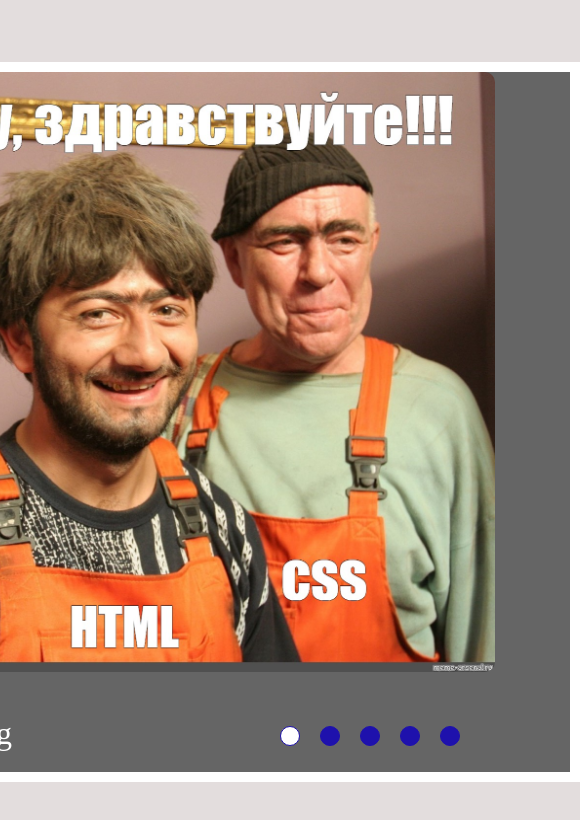
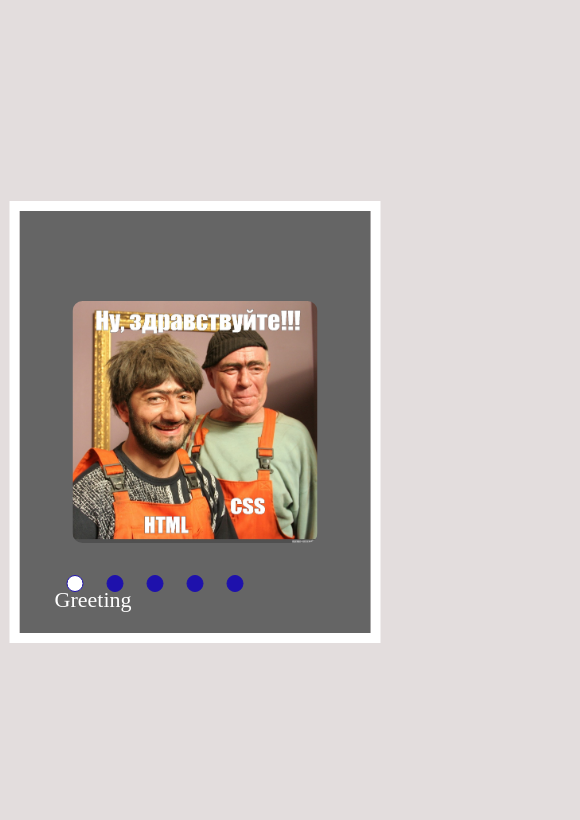
Before and after one commit to AlexK547/cssMemeSlider, a plain HTML site: page cssMemeSlider/index.html in a window 390 px wide. Shown: the whole page, 580 px wide, since content can reach past the window. Drawn offline with Linux system fonts and the light colour scheme.

Commit message:
feat: add adaptive for mobile (Sun, Sep 15, 2024 09:42:29 AM)

```diff
--- a/cssMemeSlider/styles.css
+++ b/cssMemeSlider/styles.css
@@ -42,15 +42,15 @@ input {
     display: flex;
     flex-direction: column;
     align-items: center;
+    justify-content: center;
 }
 .slider__card img {
-    width: 600px;
-    height: 600px;
+    width: 70%;
     border-radius: 10px;
 }
 .slider__card p {
     position: absolute;
-    left: 80px;
+    left: 10%;
     bottom: 20px;
     color: #fff;
     font-size: 32px;
@@ -70,8 +70,8 @@ input {
     justify-content: center;
 }
 .nav__bar-item {
-    height: 18px;
-    width: 18px;
+    height: 15px;
+    width: 15px;
     margin: 6px;
     cursor: pointer;
     background-color: #1e11ac;
@@ -79,8 +79,24 @@ input {
     border-radius: 50%;
     transition: all 0.5s ease;
 }
-.nav__bar:hover > .nav__bar-item {
-    background-color: #c6c5c5;
+@media not all and (hover: none) {
+    .nav__bar:hover > .nav__bar-item {
+        background-color: #c6c5c5;
+    }
+}
+@media only screen and (max-width: 767px) {
+    .slider {
+        width: 90%;
+        height: 50%;
+    }
+    .slider__card p {
+        font-size: 22px;
+    }
+    .nav {
+        position: absolute;
+        bottom: 7%;
+        left: 2%;
+    }
 }
 
 #slider__card1:checked ~ .slider__card_first {
```
